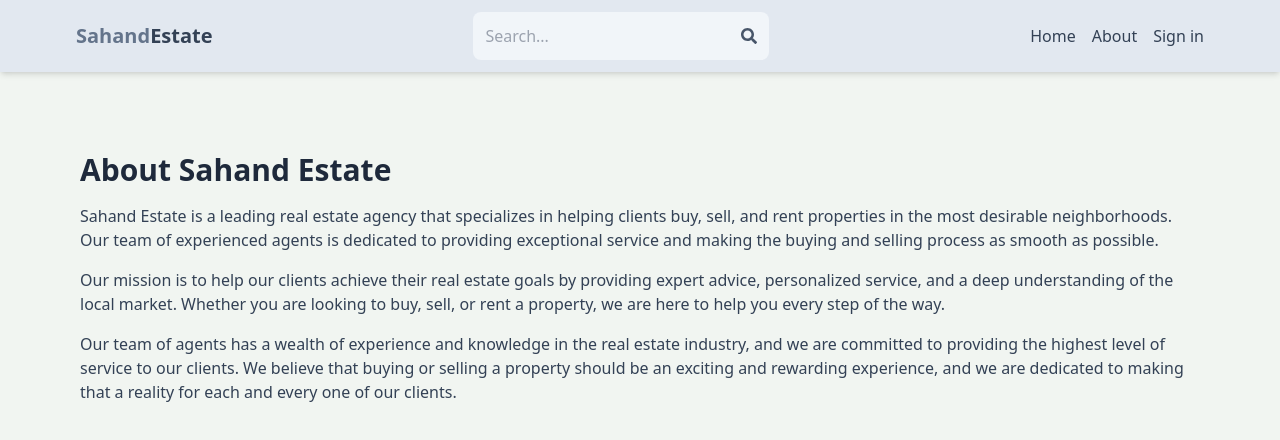
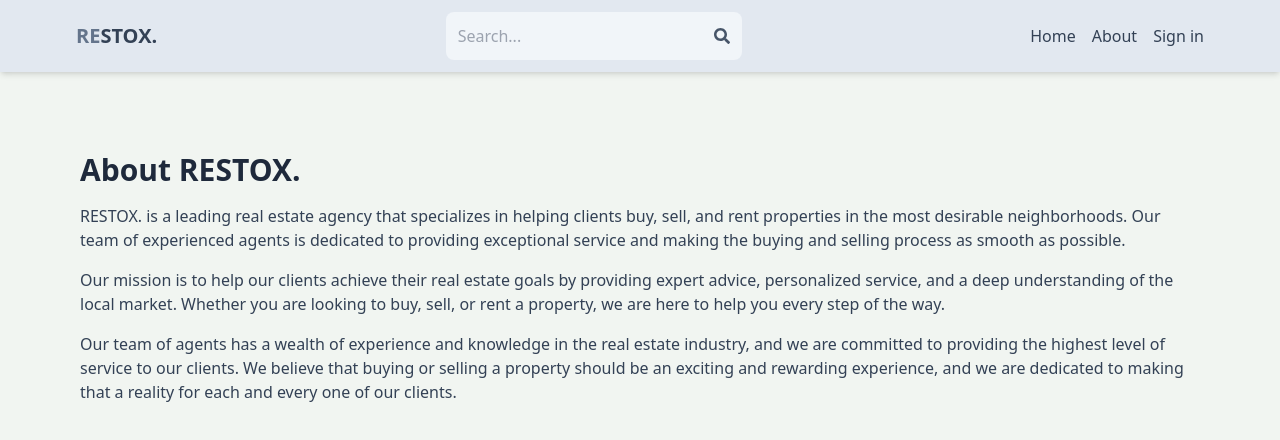
Before and after one commit to Devanshv17/Real-Estate-Website, a React (Vite) app in the folder client/: page /about in a window 1280 px wide. Shown: the top 440 px of the page. Built offline with nearby package versions, Linux system fonts and the light colour scheme; no server answers.

Commit message:
Naming the Website

```diff
--- a/client/index.html
+++ b/client/index.html
@@ -3,7 +3,7 @@
   <head>
     <meta charset="UTF-8" />
     <meta name="viewport" content="width=device-width, initial-scale=1.0" />
-    <title>Sahand Estate</title>
+    <title>RESTOX.</title>
   </head>
   <body>
     <div id="root"></div>
--- a/client/src/components/Header.jsx
+++ b/client/src/components/Header.jsx
@@ -27,8 +27,8 @@
       <div className='flex justify-between items-center max-w-6xl mx-auto p-3'>
         <Link to='/'>
           <h1 className='font-bold text-sm sm:text-xl flex flex-wrap'>
-            <span className='text-slate-500'>Sahand</span>
-            <span className='text-slate-700'>Estate</span>
+            <span className='text-slate-500'>RE</span>
+            <span className='text-slate-700'>STOX.</span>
           </h1>
         </Link>
         <form
--- a/client/src/pages/About.jsx
+++ b/client/src/pages/About.jsx
@@ -3,8 +3,8 @@
 export default function About() {
   return (
     <div className='py-20 px-4 max-w-6xl mx-auto'>
-      <h1 className='text-3xl font-bold mb-4 text-slate-800'>About Sahand Estate</h1>
-      <p className='mb-4 text-slate-700'>Sahand Estate is a leading real estate agency that specializes in helping clients buy, sell, and rent properties in the most desirable neighborhoods. Our team of experienced agents is dedicated to providing exceptional service and making the buying and selling process as smooth as possible.</p>
+      <h1 className='text-3xl font-bold mb-4 text-slate-800'>About RESTOX.</h1>
+      <p className='mb-4 text-slate-700'>RESTOX. is a leading real estate agency that specializes in helping clients buy, sell, and rent properties in the most desirable neighborhoods. Our team of experienced agents is dedicated to providing exceptional service and making the buying and selling process as smooth as possible.</p>
       <p className='mb-4 text-slate-700'>
       Our mission is to help our clients achieve their real estate goals by providing expert advice, personalized service, and a deep understanding of the local market. Whether you are looking to buy, sell, or rent a property, we are here to help you every step of the way.
       </p>
--- a/client/src/pages/Home.jsx
+++ b/client/src/pages/Home.jsx
@@ -55,7 +55,7 @@
           place with ease
         </h1>
         <div className='text-gray-400 text-xs sm:text-sm'>
-          Sahand Estate is the best place to find your next perfect place to
+          RESTOX. is the best place to find your next perfect place to
           live.
           <br />
           We have a wide range of properties for you to choose from.
```
